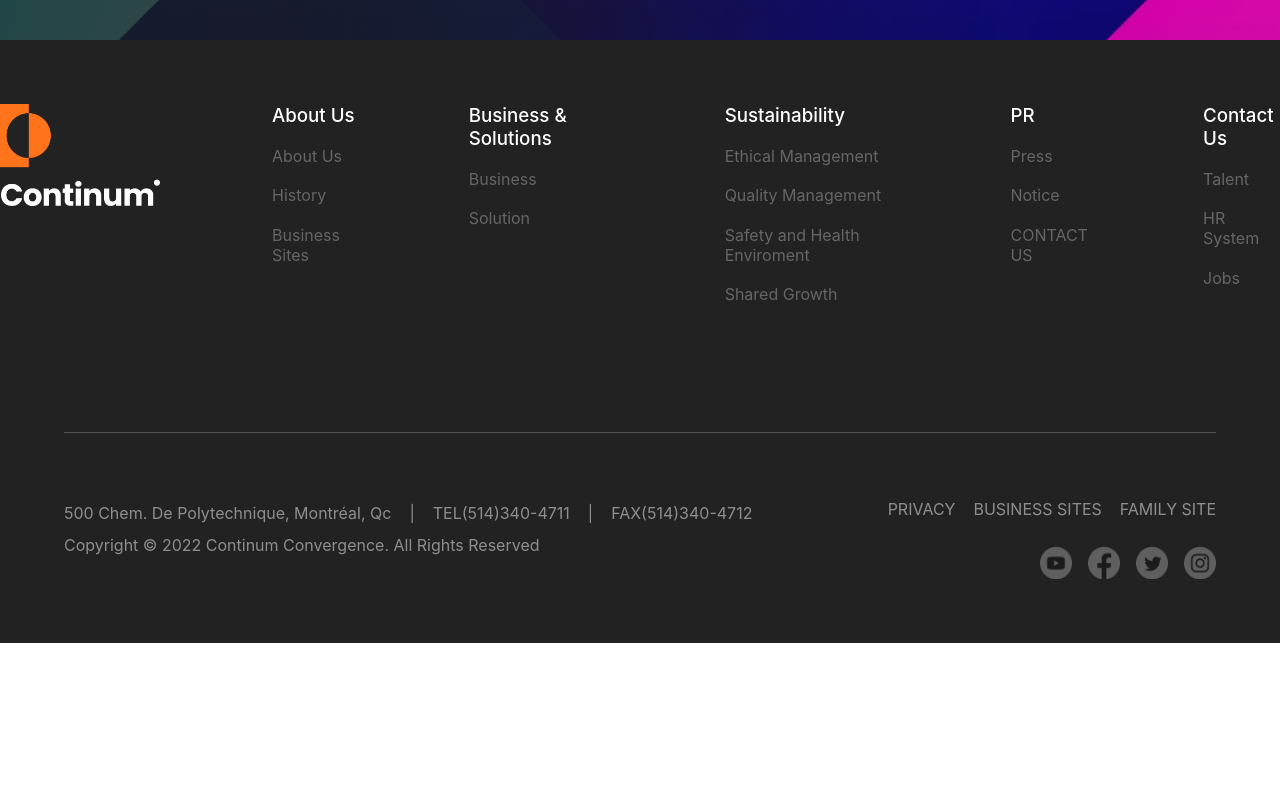
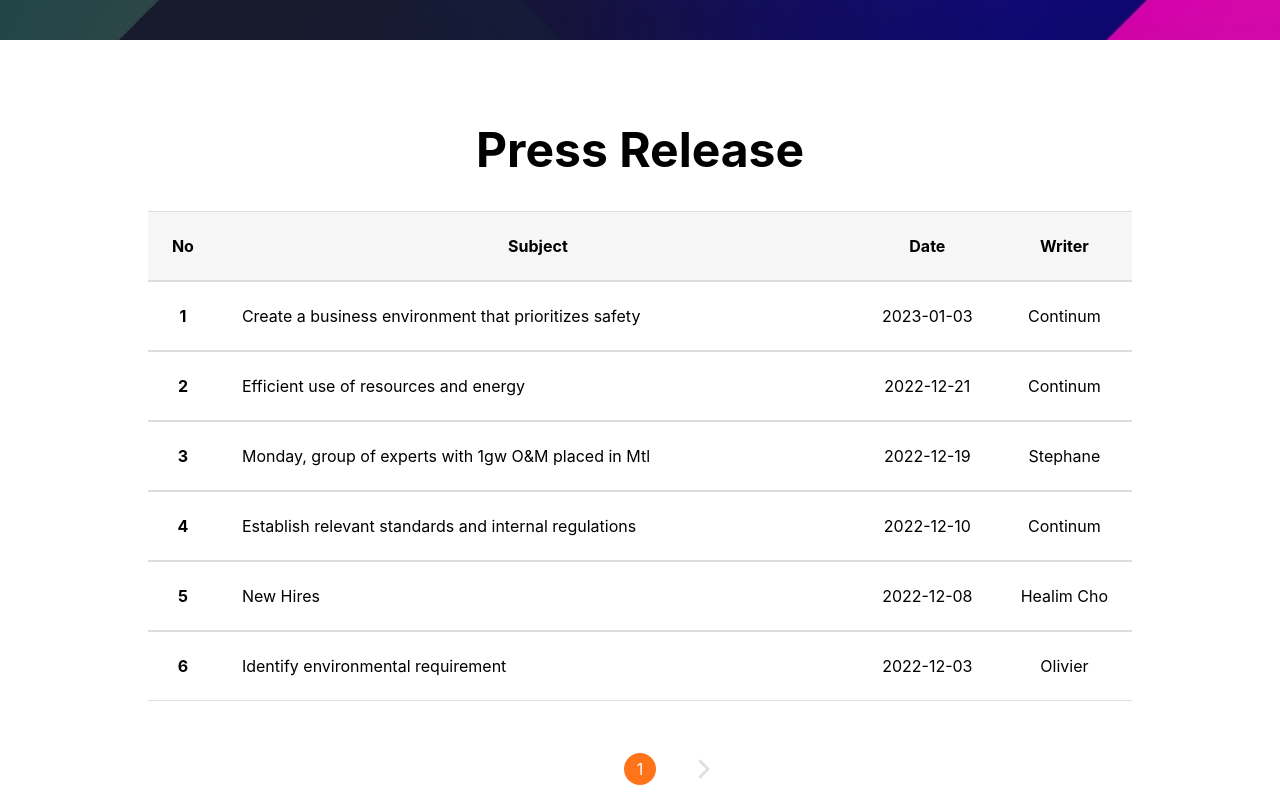
Before and after one commit to Berserk29/continum, a React (Create React App) app: page /pr in a window 1280 px wide. Shown: the part 600-1400 px from the top of the page. Before the commit the page ends 1243 px from the top, so only its background shows below. Built offline with nearby package versions, Linux system fonts and the light colour scheme.

Commit message:
Added the content for the Pr Page

```diff
--- a/src/component/table/table.component.jsx
+++ b/src/component/table/table.component.jsx
@@ -5,6 +5,7 @@ import {
     WhiteContainer,
     WhiteHeadingContainer,
     ListContainer,
+    SubjectContainer,
     IconImg,
     WithDot,
     WithoutDot,
@@ -15,7 +16,8 @@ export const TableType = {
     whiteCenter: 'whiteCenter',
     white: 'white',
     whiteHeading: 'whiteHeading',
-    listContainer: 'listContainer'
+    listContainer: 'listContainer',
+    subject: 'subject'
 }
 
 const Table = ({content, type = TableType.white, fullBorder = false, icon = false}) => {
@@ -40,6 +42,7 @@ const Table = ({content, type = TableType.white, fullBorder = false, icon = fals
         if(type === 'whiteCenter') return <WhiteCenterContainer style={border()}>{content}</WhiteCenterContainer>
         if(type === 'white') return <WhiteContainer style={border()}>{content}</WhiteContainer>
         if(type === 'listContainer') return <ListContainer style={border()}>{listContent()}</ListContainer>
+        if(type === 'subject') return <SubjectContainer style={border()}>{content}</SubjectContainer>
     }
 
     return (
--- a/src/component/table/table.style.jsx
+++ b/src/component/table/table.style.jsx
@@ -8,6 +8,10 @@ export const WhiteContainer = styled.div`
     text-align: start;
     border-top: 1px solid var(--color-grey-light-2);
     border-bottom: 1px solid var(--color-grey-light-2);
+`
+
+export const SubjectContainer = styled(WhiteContainer)`
+    overflow: hidden;
 `
 
 export const ListContainer = styled(WhiteContainer)`
--- a/src/component/viewBtn/viewBtn.style.jsx
+++ b/src/component/viewBtn/viewBtn.style.jsx
@@ -34,7 +34,7 @@ const BringColor = keyframes`
     }
     100% {
         opacity: 1;
-        filter: invert(47%) sepia(99%) saturate(1132%) hue-rotate(346deg) brightness(100%) contrast(104%);
+        filter: var(--filter-primary);
     }
 `
 
@@ -48,7 +48,7 @@ export const ArrowView = styled.img`
 export const ArrowViewVisible = styled(ArrowView)`
     margin-left: .3rem;
     opacity: .7;
-    filter: invert(83%) sepia(2%) saturate(4%) hue-rotate(334deg) brightness(83%) contrast(89%);
+    filter: var(--filter-grey);
 `
 
 export const MovingArrowView = styled(ArrowView)`
--- a/src/index.css
+++ b/src/index.css
@@ -7,6 +7,9 @@
   --color-grey-light-2: rgb(221, 221, 221);
   --color-grey-light-3: rgb(246, 246, 246);
   --color-drop-menu: rgb(62, 56, 77);
+
+  --filter-primary: invert(47%) sepia(99%) saturate(1132%) hue-rotate(346deg) brightness(100%) contrast(104%);
+  --filter-grey: invert(83%) sepia(2%) saturate(4%) hue-rotate(334deg) brightness(83%) contrast(89%);
 }
 
 *,
--- a/src/routes/prPage/prPage.component.jsx
+++ b/src/routes/prPage/prPage.component.jsx
@@ -1,10 +1,156 @@
+import { Fragment, useState } from "react";
+
 import Header from "../../component/header/header.component";
+import Table , {TableType} from "../../component/table/table.component";
+import TextHeading from "../../component/textHeading/textHeading.component";
 
+import { ButtonContainer, GridContainer, PrContainer, CirclePage, MaxHeight, ArrowIcon, ArrowHiddenIcon } from "./prPage.style";
+
+import arrowLeft from '../../assets/icon/arrow_left.png'
+import arrowRight from '../../assets/icon/arrow_right.png'
+
+const headingArray = ['No', 'Subject', 'Date', 'Writer'];
+
+export const PageType = {
+    numberPage: 6
+}
+
+const PressArray = [
+    {
+        id: 1,
+        subject: 'Create a business environment that prioritizes safety',
+        date: '2023-01-03',
+        writer: 'Continum',
+    },
+    {
+        id: 2,
+        subject: 'Efficient use of resources and energy',
+        date: '2022-12-21',
+        writer: 'Continum',
+    },
+    {
+        id: 3,
+        subject: 'Monday, group of experts with 1gw O&M placed in Mtl ',
+        date: '2022-12-19',
+        writer: 'Stephane',
+    },
+    {
+        id: 4,
+        subject: 'Establish relevant standards and internal regulations',
+        date: '2022-12-10',
+        writer: 'Continum',
+    },
+    {
+        id: 5,
+        subject: 'New Hires',
+        date: '2022-12-08',
+        writer: 'Healim Cho',
+    },
+    {
+        id: 6,
+        subject: 'Identify environmental requirement',
+        date: '2022-12-03',
+        writer: 'Olivier',
+    },
+    {
+        id: 7,
+        subject: 'Create a business environment that prioritizes safety',
+        date: '2022-12-01',
+        writer: 'Continum',
+    },
+    {
+        id: 8,
+        subject: 'Mergers and acquisitions',
+        date: '2022-11-19',
+        writer: 'John',
+    },
+    {
+        id: 9,
+        subject: 'Product updates',
+        date: '2022-11-15',
+        writer: 'Olivier',
+    },
+    {
+        id: 10,
+        subject: 'Campaingn Launches',
+        date: '2022-11-10',
+        writer: 'Continum',
+    },
+    {
+        id: 11,
+        subject: 'Create a business environment that prioritizes safety',
+        date: '2022-10-28',
+        writer: 'Healim Cho',
+    },
+    {
+        id: 12,
+        subject: 'New Partnerships to announce!',
+        date: '2022-10-12',
+        writer: 'Samuel',
+    },
+    {
+        id: 13,
+        subject: 'Establish relevant standards and internal regulations',
+        date: '2022-10-03',
+        writer: 'Healim Cho',
+    },
+    {
+        id: 14,
+        subject: 'Awards and recognitions',
+        date: '2022-09-26',
+        writer: 'Mickael',
+    },
+]
+
+const maxNumberPage = function () {
+    return Math.ceil(PressArray.length / PageType.numberPage)
+}
+
+const pageMin = (page) => (page - 1) * PageType.numberPage;
+const pageMax = (page) => page * PageType.numberPage;
+
+// Start
 const PrPage = ({header}) => {
+    const [page, setPage] = useState(1)
+
+    const handlerPageUp = function() {
+        if(page < maxNumberPage())
+        setPage( page + 1)
+    }
+
+    const handlerPageDown = function() {
+        if(page > 1)
+        setPage( page - 1)
+    }
+
 
     return (
         <div>
             <Header header={header}/>
+            <PrContainer>
+                <TextHeading title={'Press Release'} />
+                <MaxHeight style={{height: `${PageType.numberPage * 85}px`}}>
+                    <GridContainer>
+                        {headingArray.map((el,i) => <Table content={el} key={i} type={TableType.greyHeading}/>)}
+
+                        { PressArray.slice(pageMin(page),pageMax(page)).map(el => {
+                            return (
+                                <Fragment key={el.id}>
+                                    <Table content={el.id} type={TableType.whiteHeading}/>
+                                    <Table content={el.subject} type={TableType.subject}/>
+                                    <Table content={el.date} type={TableType.whiteCenter}/>
+                                    <Table content={el.writer} type={TableType.whiteCenter}/>
+                                </Fragment>
+                            )
+                        })}
+                    </GridContainer>
+                </MaxHeight>
+                <ButtonContainer>
+                    { page <= 1 ? <ArrowHiddenIcon src={arrowLeft}/> : <ArrowIcon src={arrowLeft} onClick={handlerPageDown} /> }
+                    <CirclePage>{page}</CirclePage>
+                    { page === maxNumberPage() ? <ArrowHiddenIcon src={arrowRight}/> : <ArrowIcon src={arrowRight} onClick={handlerPageUp} />}
+                </ButtonContainer>
+            </PrContainer>
         </div>
     );
 }
--- /dev/null
+++ b/src/routes/prPage/prPage.style.jsx
@@ -0,0 +1,52 @@
+import styled from "styled-components";
+
+export const PrContainer = styled.div`
+    position: relative;
+    display: flex;
+    flex-direction: column;
+    align-items: center;
+    padding: 5rem 2rem 3rem 2rem;
+    gap: 2rem
+`
+
+export const MaxHeight = styled.div`
+`
+
+export const GridContainer = styled.div`
+    display: grid;
+    grid-template-columns: max-content 40rem max-content max-content;
+`
+
+export const ButtonContainer = styled.div`
+    display: flex;
+    gap: 2rem;
+    align-items: center;
+`
+
+export const CirclePage = styled.div`
+    display: flex;
+    align-items: center;
+    justify-content: center;
+    width: 2rem;
+    height: 2rem;
+    border-radius: 50%;
+    background-color: var(--color-primary);
+    color: var(--color-white);
+    font-size: 1rem;
+`
+
+export const ArrowIcon = styled.img`
+    width: 2rem;
+    height: 2rem;
+    transition: all .3s;
+
+    &:hover{
+        filter: var(--filter-primary) ;
+    }
+`
+
+export const ArrowHiddenIcon = styled.img`
+    width: 2rem;
+    height: 2rem;
+    opacity: 0;
+`
```
Also changed, not shown: src/assets/icon/arrow_left.png (added), src/assets/icon/arrow_right.png (added).
